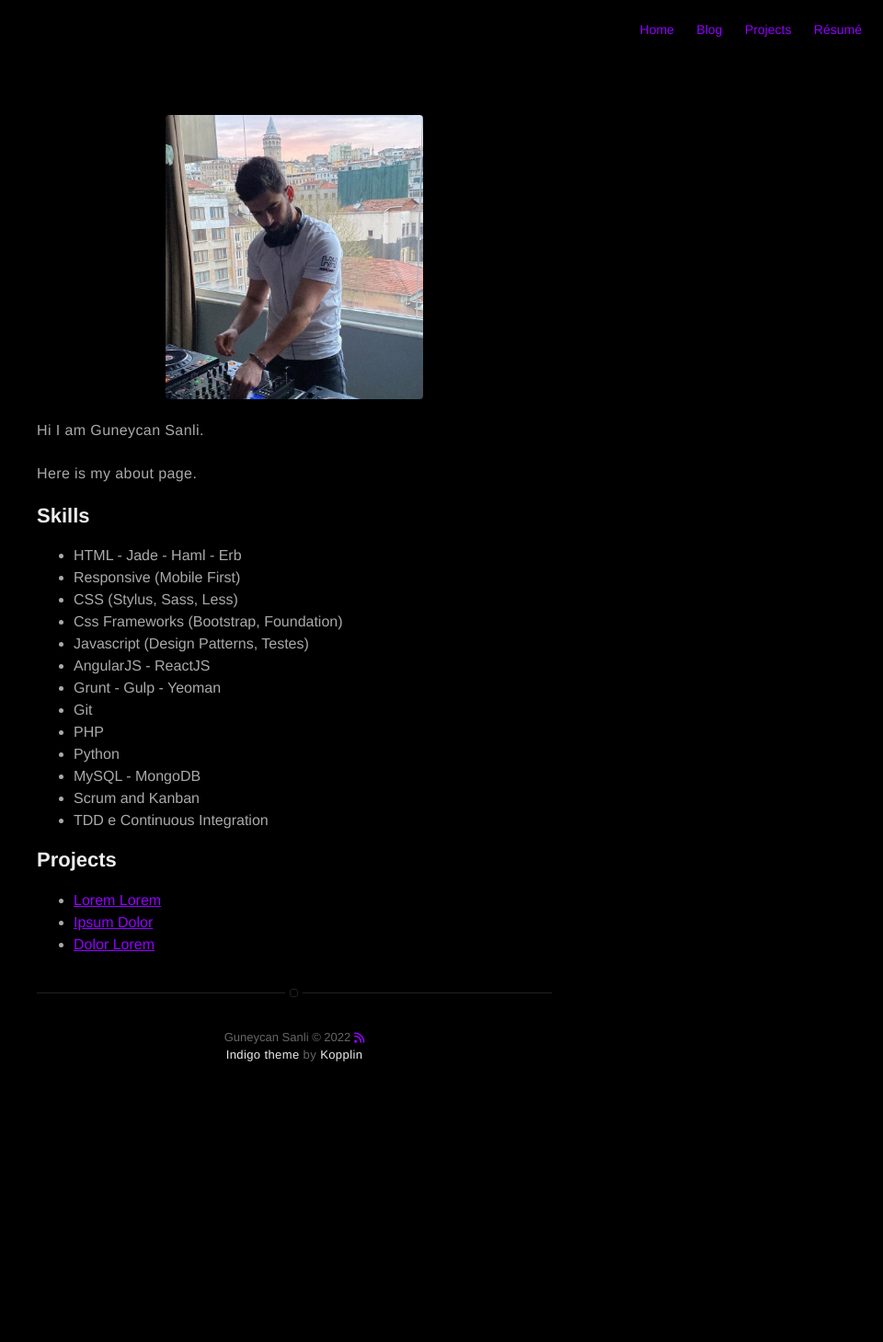
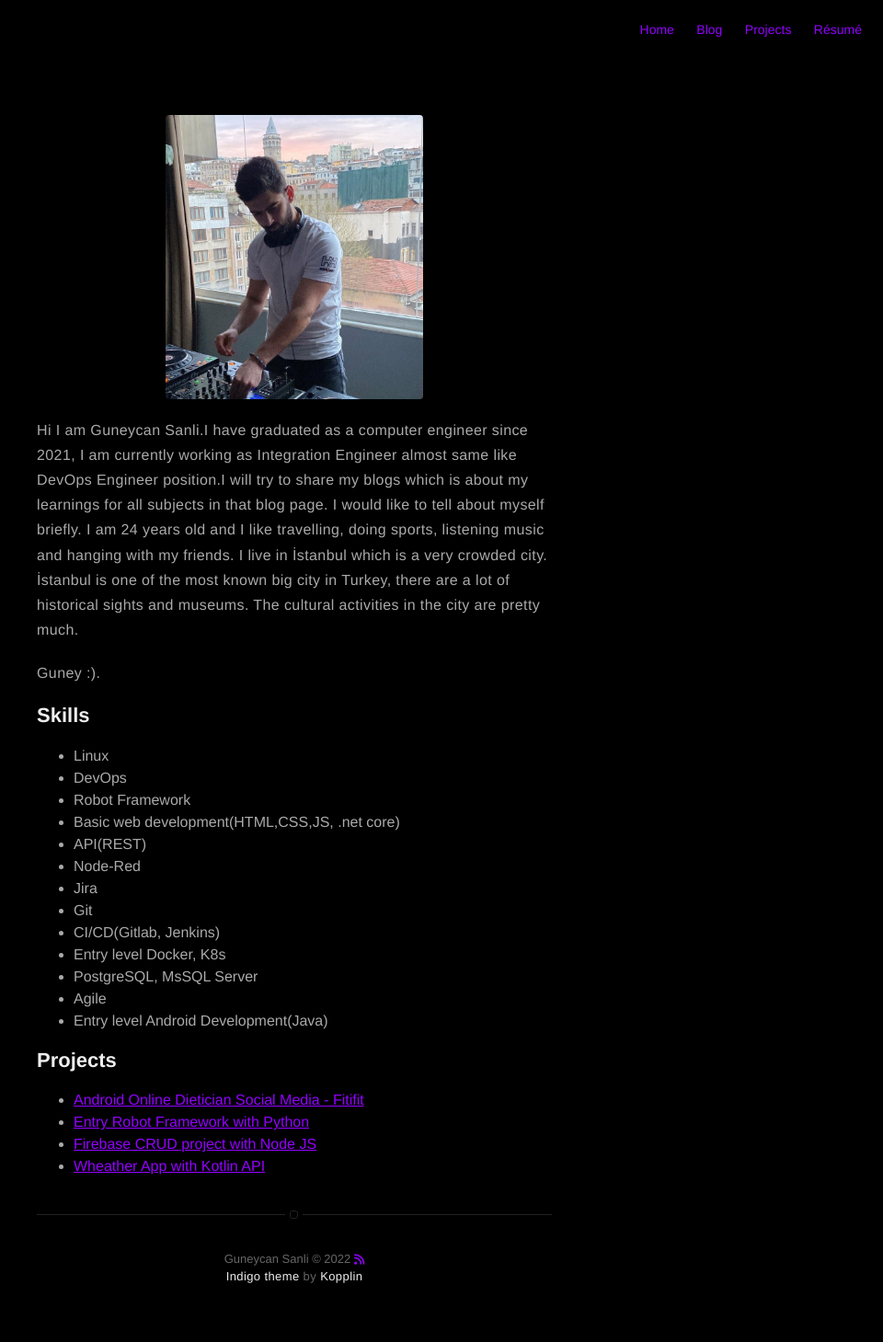
Before and after one commit to guneycansanli/my-blog, a Jekyll site: the page built from about.md, in a window 1280 px wide. Shown: the whole page at 92% size, without its empty margins (320-1280 px from the left). Built offline with Jekyll 4.4.1, drawn with Linux system fonts in a browser that asks for light colours; nearby versions of some CDN libraries; before the commit the page ends 1218 px from its top, so only the background shows below that.

Commit message:
about page editted

```diff
--- a/about.md
+++ b/about.md
@@ -4,32 +4,33 @@ layout: page
 ---
 ![Profile Image]({% if site.external-image %}{{ site.picture }}{% else %}{{ site.url }}/{{ site.picture }}{% endif %})
 
-<p>Hi I am Guneycan Sanli.</p>
+<p>Hi I am Guneycan Sanli.I have graduated as a computer engineer since 2021, I am currently working as Integration Engineer almost same like DevOps Engineer position.I will try to share my blogs which is about my learnings for all subjects in that blog page. I would like to tell about myself briefly. I am 24 years old and I like travelling, doing sports, listening music and hanging with my friends. I live in İstanbul which is a very crowded city. İstanbul is one of the most known big city in Turkey, there are a lot of historical sights and museums. The cultural activities in the city are pretty much. </p>
 
-<p>Here is my about page.</p>
+<p>Guney :).</p>
 
 <h2>Skills</h2>
 
 <ul class="skill-list">
-	<li>HTML - Jade - Haml - Erb</li>
-	<li>Responsive (Mobile First)</li>
-	<li>CSS (Stylus, Sass, Less)</li>
-	<li>Css Frameworks (Bootstrap, Foundation)</li>
-	<li>Javascript (Design Patterns, Testes)</li>
-	<li>AngularJS - ReactJS</li>
-	<li>Grunt - Gulp - Yeoman</li>
+	<li>Linux</li>
+	<li>DevOps</li>
+	<li>Robot Framework</li>
+	<li>Basic web development(HTML,CSS,JS, .net core)</li>
+	<li>API(REST)</li>
+	<li>Node-Red</li>
+	<li>Jira</li>
 	<li>Git</li>
-	<li>PHP</li>
-	<li>Python</li>
-	<li>MySQL - MongoDB</li>
-	<li>Scrum and Kanban</li>
-	<li>TDD e Continuous Integration</li>
+	<li>CI/CD(Gitlab, Jenkins)</li>
+	<li>Entry level Docker, K8s</li>
+	<li>PostgreSQL, MsSQL Server</li>
+	<li>Agile</li>
+	<li>Entry level Android Development(Java)</li>
 </ul>
 
 <h2>Projects</h2>
 
 <ul>
-	<li><a href="https://github.com/">Lorem Lorem</a></li>
-	<li><a href="https://github.com/">Ipsum Dolor</a></li>
-	<li><a href="https://github.com/">Dolor Lorem</a></li>
+	<li><a href="https://github.com/guneycansanli/Fitifit">Android Online Dietician Social Media - Fitifit</a></li>
+	<li><a href="https://github.com/guneycansanli/RobotFramework">Entry Robot Framework with Python</a></li>
+	<li><a href="https://github.com/guneycansanli/FitifitAdmin-Node.js">Firebase CRUD project with Node JS</a></li>
+	<li><a href="https://github.com/guneycansanli/AppWheatherLast">Wheather App with Kotlin API</a></li>
 </ul>
```
